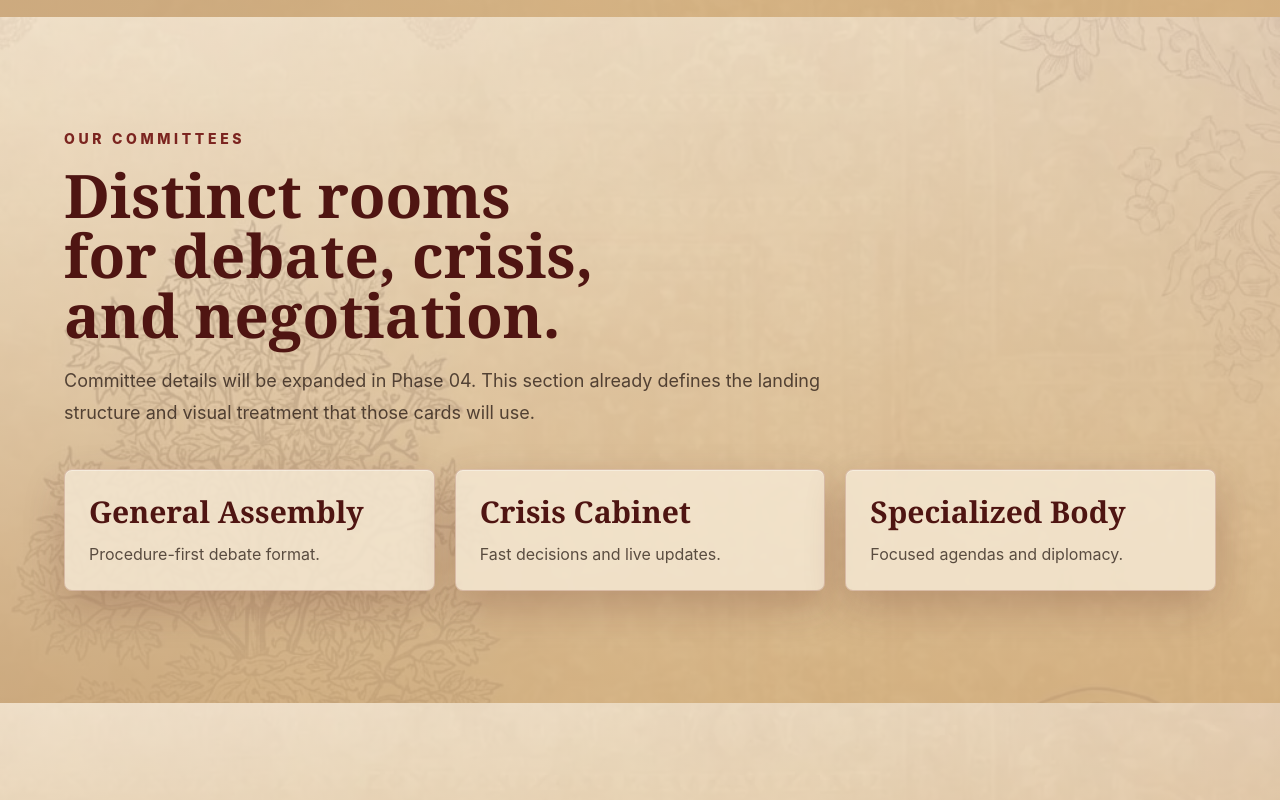
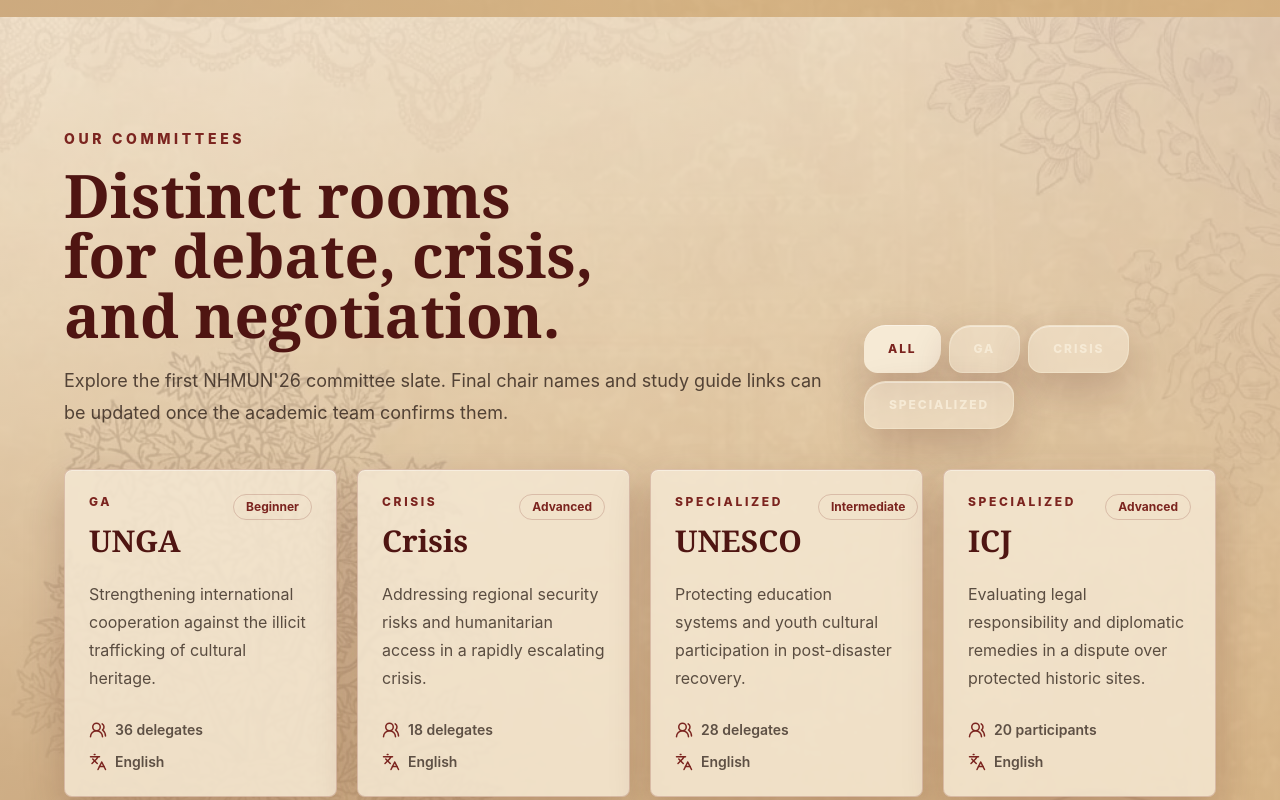
Before and after one commit to emir-ertunc/nhmun26-site, a React (Vite) app: page / in a window 1280 px wide. Shown: the part 2260-3060 px from the top of the page. Built offline with nearby package versions, Linux system fonts and the light colour scheme.

Commit message:
phase 04: add committees section

```diff
--- a/src/App.tsx
+++ b/src/App.tsx
@@ -4,7 +4,9 @@
   ChevronDown,
   Clock3,
   Compass,
+  Gauge,
   Landmark,
+  Languages,
   MapPin,
   Menu,
   ScrollText,
@@ -13,10 +15,13 @@
 } from 'lucide-react'
 import { useEffect, useMemo, useState } from 'react'
 import { nhmunImages } from './assets/nhmun'
-import { ButtonLink } from './components/Button'
+import { Button, ButtonLink } from './components/Button'
 import { DecorativeFrame } from './components/DecorativeFrame'
+import { Modal } from './components/Modal'
 import { ParchmentCard } from './components/ParchmentCard'
 import { Section } from './components/Section'
+import type { Committee, CommitteeCategory } from './data/committees'
+import { committeeFilters, committees } from './data/committees'
 import {
   aboutHighlights,
   aboutPillars,
@@ -372,6 +377,179 @@
   )
 }
 
+function CommitteeDetail({ committee }: { committee: Committee }) {
+  return (
+    <div className="grid gap-6">
+      <p className="text-lg leading-8 text-ink/74">{committee.description}</p>
+
+      <div className="grid gap-4 sm:grid-cols-2">
+        <div className="rounded-lg border border-burgundy/15 bg-parchment/45 p-4">
+          <div className="flex items-center gap-2 text-burgundy">
+            <Gauge aria-hidden size={18} />
+            <p className="text-xs font-extrabold uppercase tracking-[0.18em]">
+              Difficulty
+            </p>
+          </div>
+          <p className="mt-2 font-serif text-2xl font-bold text-burgundy-dark">
+            {committee.difficulty}
+          </p>
+        </div>
+        <div className="rounded-lg border border-burgundy/15 bg-parchment/45 p-4">
+          <div className="flex items-center gap-2 text-burgundy">
+            <UsersRound aria-hidden size={18} />
+            <p className="text-xs font-extrabold uppercase tracking-[0.18em]">
+              Capacity
+            </p>
+          </div>
+          <p className="mt-2 font-serif text-2xl font-bold text-burgundy-dark">
+            {committee.capacity}
+          </p>
+        </div>
+      </div>
+
+      <div>
+        <p className="text-xs font-extrabold uppercase tracking-[0.22em] text-burgundy">
+          Agenda
+        </p>
+        <p className="mt-2 text-lg font-semibold leading-7 text-ink/82">
+          {committee.agenda}
+        </p>
+      </div>
+
+      <div className="grid gap-4 sm:grid-cols-2">
+        <div>
+          <p className="text-xs font-extrabold uppercase tracking-[0.22em] text-burgundy">
+            Chairs
+          </p>
+          <p className="mt-2 font-semibold text-ink/78">
+            {committee.chairs.join(', ')}
+          </p>
+        </div>
+        <div>
+          <p className="text-xs font-extrabold uppercase tracking-[0.22em] text-burgundy">
+            Language
+          </p>
+          <p className="mt-2 font-semibold text-ink/78">{committee.language}</p>
+        </div>
+      </div>
+    </div>
+  )
+}
+
+function CommitteeCard({
+  committee,
+  onSelect,
+}: {
+  committee: Committee
+  onSelect: (committee: Committee) => void
+}) {
+  return (
+    <button
+      className="group h-full rounded-lg text-left focus-visible:outline focus-visible:outline-2 focus-visible:outline-offset-4 focus-visible:outline-burgundy"
+      onClick={() => onSelect(committee)}
+      type="button"
+    >
+      <ParchmentCard className="flex h-full flex-col transition duration-200 group-hover:-translate-y-1 group-hover:bg-cream">
+        <div className="flex items-start justify-between gap-4">
+          <div>
+            <p className="text-xs font-extrabold uppercase tracking-[0.22em] text-burgundy">
+              {committee.category}
+            </p>
+            <h3 className="mt-3 font-serif text-3xl font-bold leading-tight text-burgundy-dark">
+              {committee.shortName}
+            </h3>
+          </div>
+          <span className="rounded-full border border-burgundy/20 px-3 py-1 text-xs font-bold text-burgundy">
+            {committee.difficulty}
+          </span>
+        </div>
+
+        <p className="mt-5 line-clamp-4 leading-7 text-ink/72">
+          {committee.agenda}
+        </p>
+
+        <div className="mt-auto grid gap-3 pt-7 text-sm font-semibold text-ink/70">
+          <span className="flex items-center gap-2">
+            <UsersRound aria-hidden className="text-burgundy" size={18} />
+            {committee.capacity}
+          </span>
+          <span className="flex items-center gap-2">
+            <Languages aria-hidden className="text-burgundy" size={18} />
+            {committee.language}
+          </span>
+        </div>
+      </ParchmentCard>
+    </button>
+  )
+}
+
+function CommitteesSection() {
+  const [activeFilter, setActiveFilter] = useState<CommitteeCategory | 'All'>(
+    'All',
+  )
+  const [selectedCommittee, setSelectedCommittee] = useState<Committee | null>(
+    null,
+  )
+
+  const filteredCommittees = committees.filter(
+    (committee) =>
+      activeFilter === 'All' || committee.category === activeFilter,
+  )
+
+  return (
+    <Section background={nhmunImages.committees} id="committees">
+      <div className="flex flex-col gap-8 lg:flex-row lg:items-end lg:justify-between">
+        <SectionIntro
+          body="Explore the first NHMUN'26 committee slate. Final chair names and study guide links can be updated once the academic team confirms them."
+          eyebrow="Our Committees"
+          title="Distinct rooms for debate, crisis, and negotiation."
+        />
+
+        <div
+          aria-label="Committee filters"
+          className="flex flex-wrap gap-2"
+          role="group"
+        >
+          {committeeFilters.map((filter) => (
+            <Button
+              aria-pressed={activeFilter === filter}
+              className={cn(
+                'min-h-10 px-4 py-2 text-xs',
+                activeFilter !== filter &&
+                  'bg-cream/55 text-burgundy hover:bg-cream',
+              )}
+              key={filter}
+              onClick={() => setActiveFilter(filter)}
+              type="button"
+              variant={activeFilter === filter ? 'primary' : 'secondary'}
+            >
+              {filter}
+            </Button>
+          ))}
+        </div>
+      </div>
+
+      <div className="mt-10 grid gap-5 md:grid-cols-2 xl:grid-cols-4">
+        {filteredCommittees.map((committee) => (
+          <CommitteeCard
+            committee={committee}
+            key={committee.id}
+            onSelect={setSelectedCommittee}
+          />
+        ))}
+      </div>
+
+      <Modal
+        isOpen={Boolean(selectedCommittee)}
+        onClose={() => setSelectedCommittee(null)}
+        title={selectedCommittee?.name ?? ''}
+      >
+        {selectedCommittee && <CommitteeDetail committee={selectedCommittee} />}
+      </Modal>
+    </Section>
+  )
+}
+
 function App() {
   return (
     <main className="min-h-screen bg-parchment text-ink">
@@ -380,33 +558,7 @@
 
       <AboutSection />
 
-      <Section background={nhmunImages.committees} id="committees">
-        <SectionIntro
-          body="Committee details will be expanded in Phase 04. This section already defines the landing structure and visual treatment that those cards will use."
-          eyebrow="Our Committees"
-          title="Distinct rooms for debate, crisis, and negotiation."
-        />
-        <div className="mt-10 grid gap-5 md:grid-cols-3">
-          <ParchmentCard>
-            <p className="font-serif text-3xl font-bold text-burgundy-dark">
-              General Assembly
-            </p>
-            <p className="mt-3 text-ink/72">Procedure-first debate format.</p>
-          </ParchmentCard>
-          <ParchmentCard>
-            <p className="font-serif text-3xl font-bold text-burgundy-dark">
-              Crisis Cabinet
-            </p>
-            <p className="mt-3 text-ink/72">Fast decisions and live updates.</p>
-          </ParchmentCard>
-          <ParchmentCard>
-            <p className="font-serif text-3xl font-bold text-burgundy-dark">
-              Specialized Body
-            </p>
-            <p className="mt-3 text-ink/72">Focused agendas and diplomacy.</p>
-          </ParchmentCard>
-        </div>
-      </Section>
+      <CommitteesSection />
 
       <Section background={nhmunImages.team} id="team">
         <SectionIntro
--- a/src/components/Modal.tsx
+++ b/src/components/Modal.tsx
@@ -1,4 +1,5 @@
-import type { ReactNode } from 'react'
+import type { MouseEvent, ReactNode } from 'react'
+import { useEffect } from 'react'
 import { cn } from '../lib/cn'
 import { Button } from './Button'
 import { ParchmentCard } from './ParchmentCard'
@@ -11,8 +12,29 @@
 }
 
 export function Modal({ children, isOpen, onClose, title }: ModalProps) {
+  useEffect(() => {
+    if (!isOpen) {
+      return
+    }
+
+    const handleKeyDown = (event: KeyboardEvent) => {
+      if (event.key === 'Escape') {
+        onClose()
+      }
+    }
+
+    window.addEventListener('keydown', handleKeyDown)
+    return () => window.removeEventListener('keydown', handleKeyDown)
+  }, [isOpen, onClose])
+
   if (!isOpen) {
     return null
+  }
+
+  const handleBackdropClick = (event: MouseEvent<HTMLDivElement>) => {
+    if (event.target === event.currentTarget) {
+      onClose()
+    }
   }
 
   return (
@@ -20,6 +42,7 @@
       aria-labelledby="modal-title"
       aria-modal="true"
       className="fixed inset-0 z-50 grid place-items-center bg-ink/70 px-4 py-8"
+      onMouseDown={handleBackdropClick}
       role="dialog"
     >
       <ParchmentCard className="max-h-[90vh] w-full max-w-2xl overflow-auto">
--- /dev/null
+++ b/src/data/committees.ts
@@ -0,0 +1,76 @@
+export type CommitteeCategory = 'GA' | 'Crisis' | 'Specialized'
+
+export type Committee = {
+  agenda: string
+  capacity: string
+  category: CommitteeCategory
+  chairs: readonly string[]
+  description: string
+  difficulty: 'Beginner' | 'Intermediate' | 'Advanced'
+  id: string
+  language: 'English'
+  name: string
+  shortName: string
+  studyGuideUrl?: string
+}
+
+export const committeeFilters = ['All', 'GA', 'Crisis', 'Specialized'] as const
+
+export const committees = [
+  {
+    agenda:
+      'Strengthening international cooperation against the illicit trafficking of cultural heritage.',
+    capacity: '36 delegates',
+    category: 'GA',
+    chairs: ['To be announced'],
+    description:
+      'A procedure-focused General Assembly committee for delegates who want balanced speeches, draft resolution work, and broad diplomatic negotiation.',
+    difficulty: 'Beginner',
+    id: 'unga',
+    language: 'English',
+    name: 'United Nations General Assembly',
+    shortName: 'UNGA',
+  },
+  {
+    agenda:
+      'Addressing regional security risks and humanitarian access in a rapidly escalating crisis.',
+    capacity: '18 delegates',
+    category: 'Crisis',
+    chairs: ['To be announced'],
+    description:
+      'A fast-moving crisis committee where delegates respond to updates, negotiate under pressure, and make decisions with immediate consequences.',
+    difficulty: 'Advanced',
+    id: 'crisis-cabinet',
+    language: 'English',
+    name: 'Crisis Cabinet',
+    shortName: 'Crisis',
+  },
+  {
+    agenda:
+      'Protecting education systems and youth cultural participation in post-disaster recovery.',
+    capacity: '28 delegates',
+    category: 'Specialized',
+    chairs: ['To be announced'],
+    description:
+      'A specialized committee that connects education, cultural policy, and recovery planning through focused research and practical resolution writing.',
+    difficulty: 'Intermediate',
+    id: 'unesco',
+    language: 'English',
+    name: 'United Nations Educational, Scientific and Cultural Organization',
+    shortName: 'UNESCO',
+  },
+  {
+    agenda:
+      'Evaluating legal responsibility and diplomatic remedies in a dispute over protected historic sites.',
+    capacity: '20 participants',
+    category: 'Specialized',
+    chairs: ['To be announced'],
+    description:
+      'A legal-specialized room for participants who prefer argument structure, evidence-based reasoning, and formal position building.',
+    difficulty: 'Advanced',
+    id: 'icj',
+    language: 'English',
+    name: 'International Court of Justice',
+    shortName: 'ICJ',
+  },
+] as const satisfies readonly Committee[]
```
